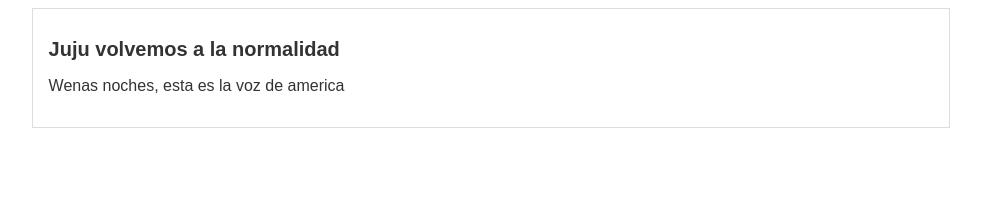
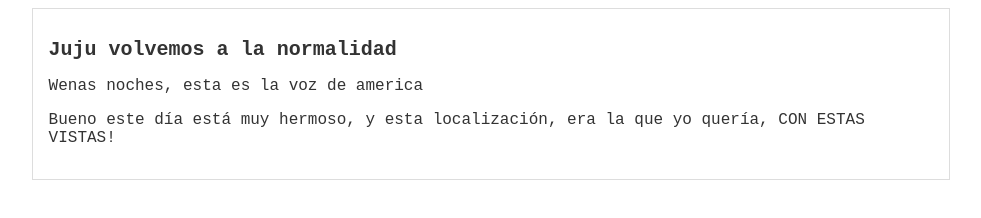
Before and after one commit to Joseale58/BlogMaestro, a plain HTML site: page index.html in a window 1280 px wide. Shown: the whole page, without its empty margins (149-1130 px from the left). Drawn offline with Linux system fonts and the light colour scheme.

Commit message:
Añadiendo parrafo en el master para ver como func el merge al combinar las ramas

```diff
--- a/css/estilos.css
+++ b/css/estilos.css
@@ -1,7 +1,7 @@
 body{
     color: #333;
     text-align: center;
-    font-family: Arial;
+    font-family: 'Courier New', Courier, monospace;
 }
 #container
 {
--- a/index.html
+++ b/index.html
@@ -11,6 +11,9 @@
         <div id="post">
             <h1>Juju volvemos a la normalidad</h1>
             <p>Wenas noches, esta es la voz de america</p>
+            <p>Bueno este día está muy hermoso, y esta localización, era
+             la que yo quería, CON ESTAS VISTAS!
+            </p>
         </div>
     </div>
 </body>
```
